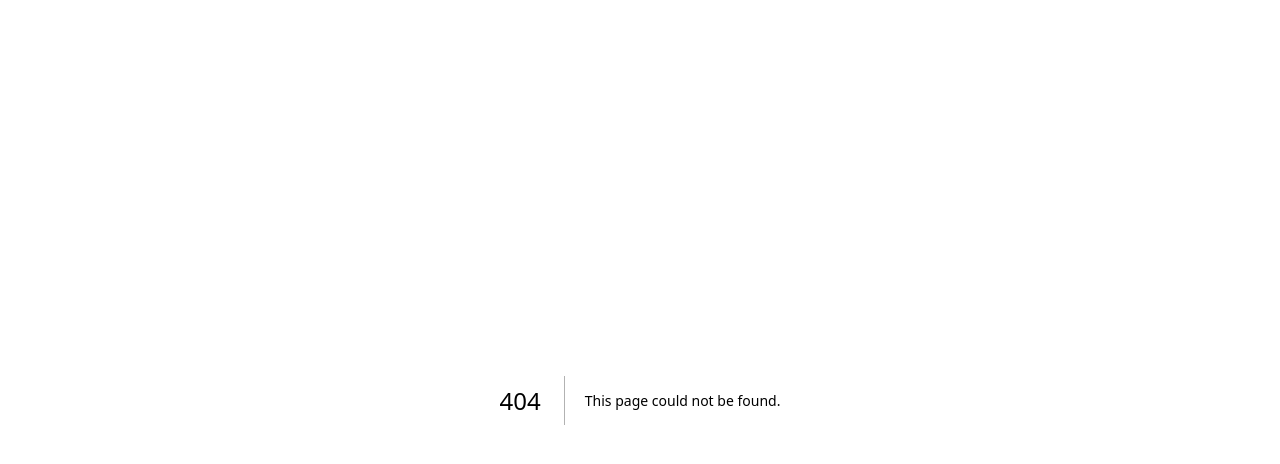
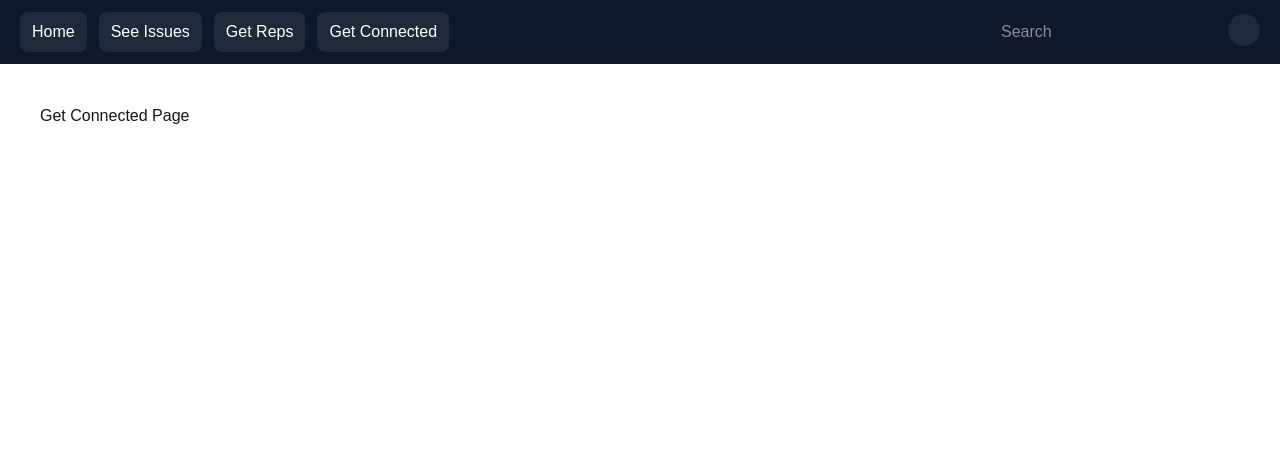
Before and after one commit to Jlewisgr/my-demo-app, a Next.js app: page /connect in a window 1280 px wide. Before the commit this address had no page. Shown: the top 464 px of the page. Built offline with nearby package versions, Linux system fonts and the light colour scheme.

Commit message:
Updated UI, added markdown + navbar

```diff
--- /dev/null
+++ b/app/connect/page.tsx
@@ -0,0 +1,3 @@
+export default function ConnectPage() {
+    return <h1 style={{ padding: 40 }}>Get Connected Page</h1>;
+  }
--- /dev/null
+++ b/app/issues/page.tsx
@@ -0,0 +1,3 @@
+export default function IssuesPage() {
+    return <h1 style={{ padding: 40 }}>Issues Page</h1>;
+  }
--- a/app/layout.tsx
+++ b/app/layout.tsx
@@ -1,33 +1,78 @@
-import type { Metadata } from "next";
-import { Geist, Geist_Mono } from "next/font/google";
+import Link from "next/link";
 import "./globals.css";
-
-const geistSans = Geist({
-  variable: "--font-geist-sans",
-  subsets: ["latin"],
-});
-
-const geistMono = Geist_Mono({
-  variable: "--font-geist-mono",
-  subsets: ["latin"],
-});
-
-export const metadata: Metadata = {
-  title: "Create Next App",
-  description: "Generated by create next app",
-};
 
 export default function RootLayout({
   children,
-}: Readonly<{
+}: {
   children: React.ReactNode;
-}>) {
+}) {
   return (
-    <html
-      lang="en"
-      className={`${geistSans.variable} ${geistMono.variable} h-full antialiased`}
-    >
-      <body className="min-h-full flex flex-col">{children}</body>
+    <html lang="en">
+      <body>
+        {/* NAVBAR */}
+        <div
+          style={{
+            display: "flex",
+            alignItems: "center",
+            justifyContent: "space-between",
+            padding: "12px 20px",
+            backgroundColor: "#0f172a",
+            color: "white",
+          }}
+        >
+          {/* LEFT SIDE */}
+          <div style={{ display: "flex", gap: "12px" }}>
+            <Link href="/">
+              <button style={navBtn}>Home</button>
+            </Link>
+
+            <Link href="/issues">
+              <button style={navBtn}>See Issues</button>
+            </Link>
+
+            <Link href="/reps">
+              <button style={navBtn}>Get Reps</button>
+            </Link>
+
+            <Link href="/connect">
+              <button style={navBtn}>Get Connected</button>
+            </Link>
+          </div>
+
+          {/* RIGHT SIDE */}
+          <div style={{ display: "flex", gap: "10px" }}>
+            <input
+              placeholder="Search"
+              style={{
+                padding: "6px 10px",
+                borderRadius: "8px",
+                border: "none",
+              }}
+            />
+
+            <div
+              style={{
+                width: "32px",
+                height: "32px",
+                borderRadius: "50%",
+                backgroundColor: "#1e293b",
+              }}
+            />
+          </div>
+        </div>
+
+        {/* PAGE CONTENT */}
+        {children}
+      </body>
     </html>
   );
 }
+
+const navBtn = {
+  backgroundColor: "#1e293b",
+  color: "white",
+  border: "none",
+  padding: "8px 12px",
+  borderRadius: "8px",
+  cursor: "pointer",
+};
--- /dev/null
+++ b/app/reps/page.tsx
@@ -0,0 +1,3 @@
+export default function RepsPage() {
+    return <h1 style={{ padding: 40 }}>Representatives Page</h1>;
+  }
```
